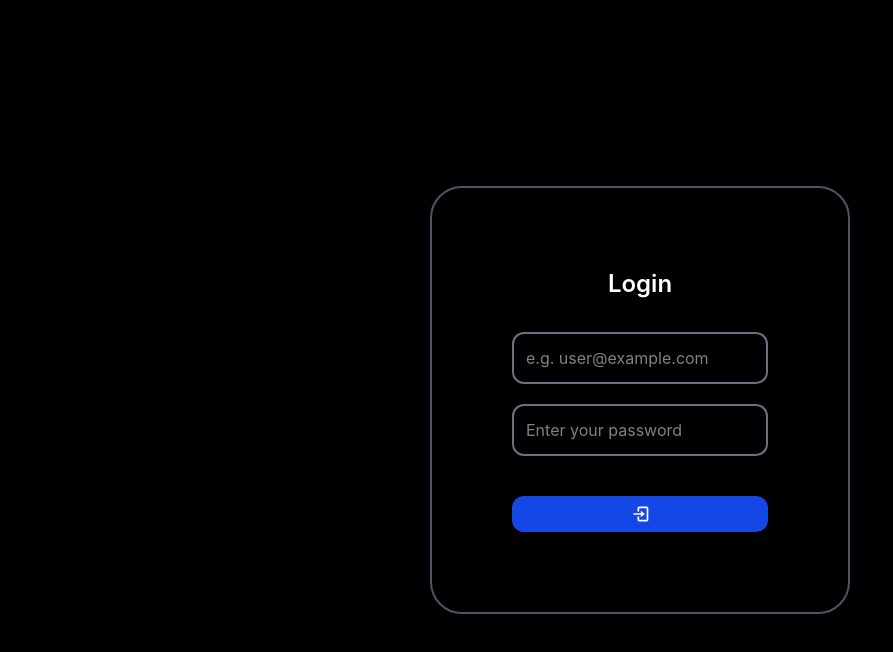
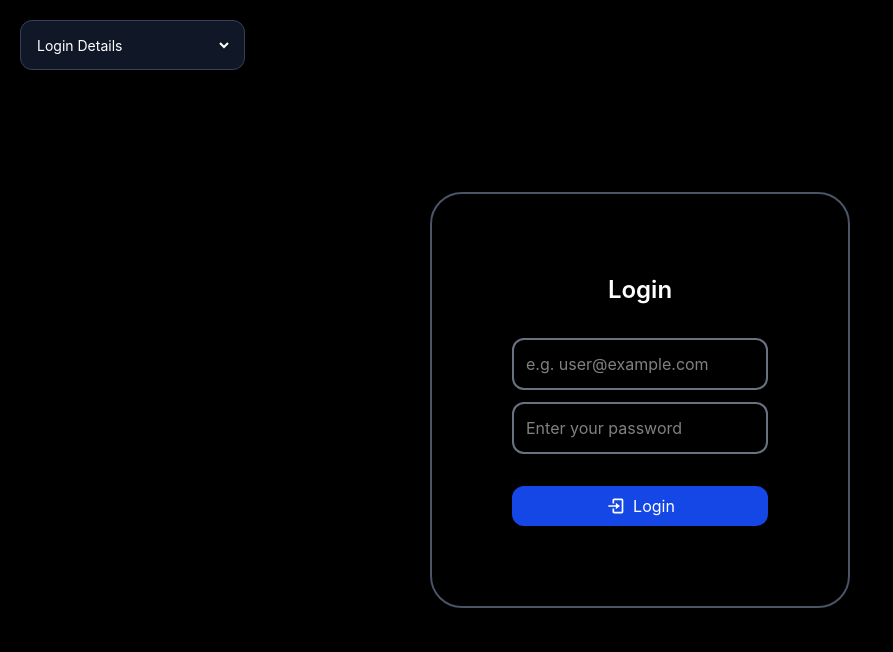
Before and after one commit to aryancodebase/Employee-Management-System, a React (Vite) app: page / in a window 1280 px wide. Shown: the top 652 px of the page, without its empty margins (0-893 px from the left). Built offline with nearby package versions, Linux system fonts and the light colour scheme.

Commit message:
EMS || Login suggestions added at Login Page

```diff
--- a/src/components/Auth/Login.jsx
+++ b/src/components/Auth/Login.jsx
@@ -1,23 +1,34 @@
 import { useState } from "react";
 import { BiLogIn } from "react-icons/bi";
+import LoginSuggestion from "../other/LoginSuggestion";
 
-const Login = ({handleLogin}) => {
+const Login = ({ handleLogin }) => {
   const [email, setEmail] = useState("");
   const [password, setPassword] = useState("");
+
   const submitHandler = (e) => {
     e.preventDefault();
     handleLogin(email, password);
     setEmail("");
     setPassword("");
   };
+
   return (
-    <div className="flex h-screen w-screen items-center justify-center">
+    <div className="relative min-h-screen w-full flex items-center justify-center">
+
+      {/* Top Left Suggestion */}
+      <div className="absolute top-5 left-5">
+        <LoginSuggestion />
+      </div>
+
+      {/* Center Login Form */}
       <div className="border-2 border-gray-600 rounded-4xl">
         <form
           className="flex flex-col justify-center items-center gap-8 p-20"
           onSubmit={submitHandler}
         >
           <h1 className="font-semibold text-2xl">Login</h1>
+
           <div className="flex flex-col gap-3">
             <input
               type="email"
@@ -25,19 +36,22 @@ const Login = ({handleLogin}) => {
               onChange={(e) => setEmail(e.target.value)}
               required
               placeholder="e.g. user@example.com"
-              className="border-2 w-64 p-3 mb-2 rounded-xl outline-none border-gray-500"
+              className="border-2 w-64 p-3 rounded-xl outline-none border-gray-500"
             />
+
             <input
               type="password"
               required
               value={password}
               onChange={(e) => setPassword(e.target.value)}
               placeholder="Enter your password"
-              className="border-2 w-64 p-3 mb-2 rounded-xl outline-none border-gray-500 "
+              className="border-2 w-64 p-3 rounded-xl outline-none border-gray-500"
             />
           </div>
+
           <button className="bg-blue-700 hover:bg-blue-800 transition-all text-white p-2 rounded-xl w-64 flex items-center justify-center gap-2">
-            <BiLogIn className="text-xl"/>
+            <BiLogIn className="text-xl" />
+            Login
           </button>
         </form>
       </div>
--- /dev/null
+++ b/src/components/other/LoginSuggestion.jsx
@@ -0,0 +1,32 @@
+
+const LoginSuggestion = () => {
+  return (
+    <div className="bg-gray-900 border border-gray-700 rounded-xl p-3 shadow-lg">
+      <select
+        className="bg-gray-900 text-gray-200 text-sm outline-none cursor-pointer"
+        defaultValue=""
+      >
+        <option>Login Details</option>
+
+        <option disabled className="text-gray-400">
+          -- Admin Login --
+        </option>
+        <option>admin@me.com :: 123</option>
+
+        <option disabled className="text-gray-400">
+          -- Employee Login --
+        </option>
+        <option>employee1@me.com :: 123</option>
+        <option>employee2@me.com :: 123</option>
+        <option>employee3@me.com :: 123</option>
+        <option>employee4@me.com :: 123</option>
+        <option>employee5@me.com :: 123</option>
+        <option>employee6@me.com :: 123</option>
+        <option>employee7@me.com :: 123</option>
+        <option>employee8@me.com :: 123</option>
+      </select>
+    </div>
+  );
+};
+
+export default LoginSuggestion;
```
Also changed, not shown: src/components/TaskList/AcceptTask.jsx (deleted), src/components/TaskList/CompleteTask.jsx (deleted), src/components/TaskList/FailedTask.jsx (deleted), src/components/TaskList/NewTask.jsx (deleted).
